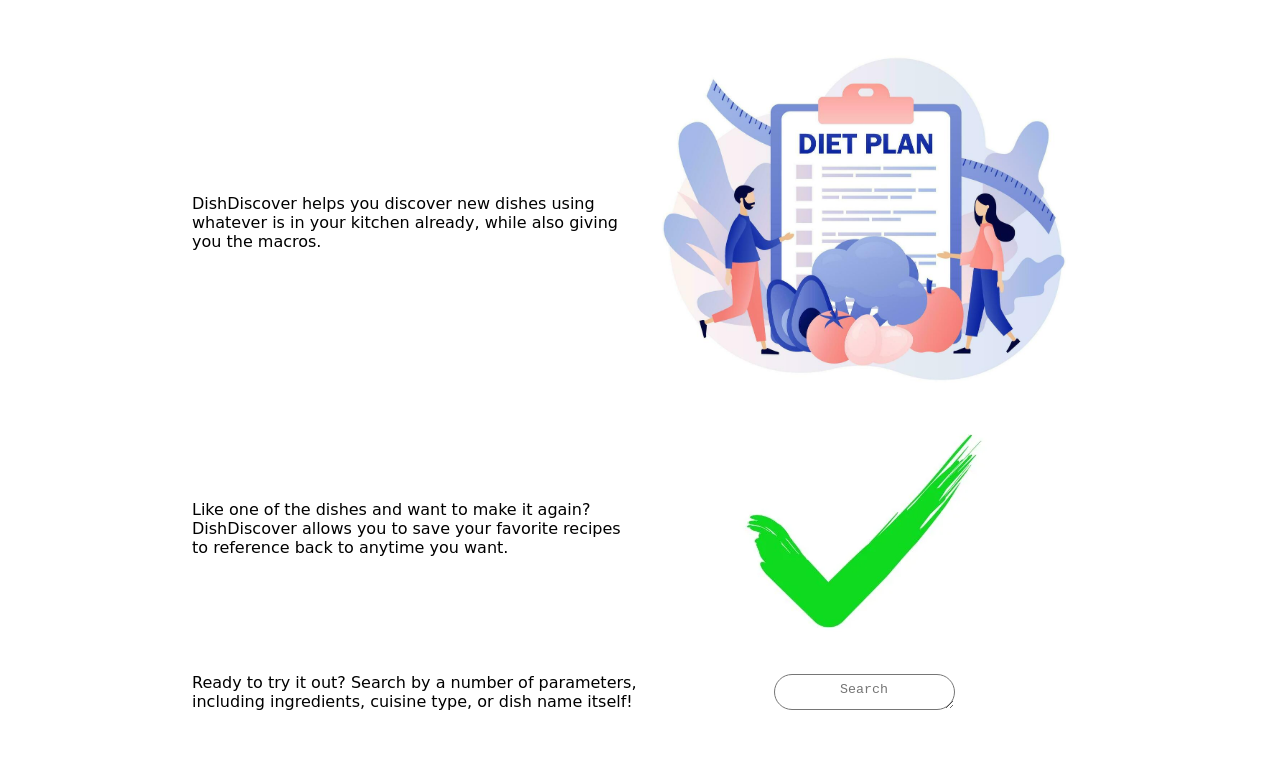
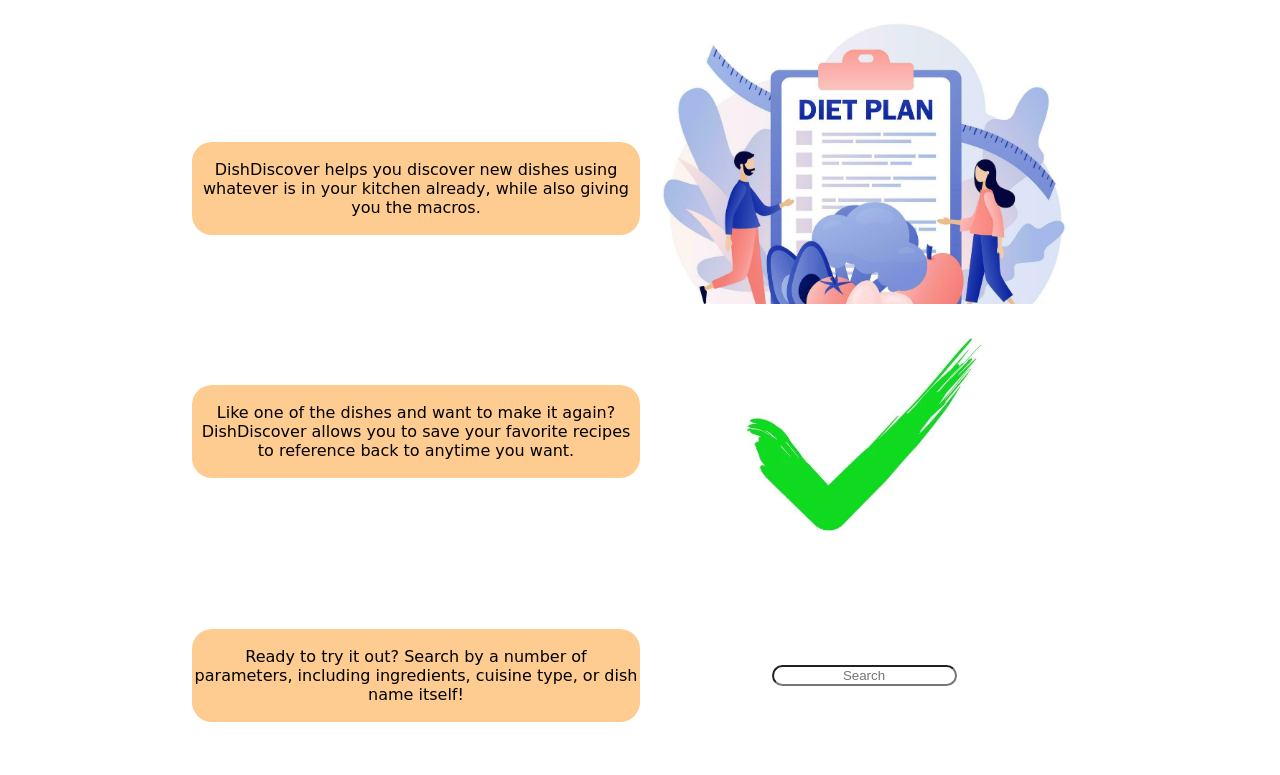
Before and after one commit to tran-christopher/Ajax-Project, a plain HTML site: page index.html in a window 1280 px wide. Shown: the part 75-850 px from the top of the page. Before the commit the page ends 802 px from the top, so only its background shows below. Drawn offline with Linux system fonts and the light colour scheme; a script that the page names is missing; a web font is replaced by a local one.

Commit message:
Recommitting again after fixing eslint problem #1

```diff
--- a/css/styles.css
+++ b/css/styles.css
@@ -7,17 +7,18 @@ button {
 }
 
 .orange {
-  background-color: #FECC90;
+  background-color: #fecc90;
 }
 
 .home-header {
   display: flex;
+  flex-wrap: wrap;
   justify-content: space-between;
   justify-content: space-around;
 }
 
 .tabs {
-  border-width: 0px;
+  border-width: 0;
   border-radius: 20px;
   padding-top: 5px;
   padding-bottom: 5px;
@@ -30,13 +31,19 @@ button {
   margin-left: 10px;
 }
 
+.home-body-whole {
+  display: flex;
+  flex-direction: column;
+  justify-content: space-between;
+}
+
 .home-body {
   display: flex;
   align-items: center;
   justify-content: center;
 }
 
-.rounded-search-bar {
+.rounded {
   border-radius: 20px;
 }
 
@@ -54,3 +61,20 @@ button {
   margin-left: 15%;
   margin-right: 15%;
 }
+
+.text-center {
+  text-align: center;
+}
+
+.height-margin {
+  height: 198.64px;
+  margin-top: 5%;
+}
+
+.para {
+  padding: 2px;
+}
+
+button:hover {
+  cursor: pointer;
+}
--- a/index.html
+++ b/index.html
@@ -1,16 +1,18 @@
-<!DOCTYPE html>
+<!doctype html>
 <html lang="en">
   <head>
-  <meta charset="UTF-8">
-  <meta name="viewport" content="width=device-width, initial-scale=1.0">
+    <meta charset="UTF-8" />
+    <meta name="viewport" content="width=device-width, initial-scale=1.0" />
     <title>AJAX Project</title>
-  <link rel="icon" href="images/favicon.ico">
-  <link rel="stylesheet" href="css/reset.css">
-  <link rel="stylesheet" href="css/layout.css">
-  <link rel="stylesheet" href="css/styles.css">
-  <link rel="preconnect" href="https://fonts.googleapis.com">
-  <link rel="preconnect" href="https://fonts.gstatic.com" crossorigin>
-  <link href="https://fonts.googleapis.com/css2?family=Short+Stack&display=swap" rel="stylesheet">
+    <link rel="icon" href="images/favicon.ico" />
+    <link rel="stylesheet" href="css/reset.css" />
+    <link rel="stylesheet" href="css/layout.css" />
+    <link rel="stylesheet" href="css/styles.css" />
+    <link rel="preconnect" href="https://fonts.googleapis.com" />
+    <link rel="preconnect" href="https://fonts.gstatic.com" crossorigin />
+    <link
+      href="https://fonts.googleapis.com/css2?family=Short+Stack&display=swap"
+      rel="stylesheet" />
   </head>
   <body>
     <header class="home-header">
@@ -23,46 +25,52 @@
         <button class="orange tabs" type="button">Browse</button>
       </div>
       <div class="align-self-vertical">
-      <textarea class="rounded-search-bar" placeholder="Search"></textarea>
+        <form>
+          <input class="rounded" placeholder="Search" required />
+        </form>
       </div>
     </header>
 
     <main>
-    <div class="margin-left-right-body">
-      <div class="home-body">
-        <div class="column-half">
-          <p>
-            DishDiscover helps you discover new dishes
-            using whatever is in your kitchen already,
-            while also giving you the macros.
+      <div class="home-body-whole margin-left-right-body">
+        <div class="home-body height-margin">
+          <div class="orange column-half rounded">
+            <p class="text-center para">
+              DishDiscover helps you discover new dishes using whatever is in
+              your kitchen already, while also giving you the macros.
             </p>
           </div>
           <div class="column-half">
-          <img src="images2/image 6.jpg" alt="Your link/path isn't working, fix it!">
+            <img
+              src="images2/image 6.jpg"
+              alt="Your link/path isn't working, fix it!" />
           </div>
         </div>
-      <div class="home-body">
-        <div class="column-half">
-          <p>
-          Like one of the dishes and want to make it again?
-          DishDiscover allows you to save your favorite
-          recipes to reference back to anytime you want.
+        <div class="home-body height-margin">
+          <div class="orange column-half rounded">
+            <p class="text-center para">
+              Like one of the dishes and want to make it again? DishDiscover
+              allows you to save your favorite recipes to reference back to
+              anytime you want.
             </p>
           </div>
           <div class="column-half">
-          <img src="images2/image 7.webp" alt="Your link/path isn't working, fix it!">
+            <img
+              src="images2/image 7.webp"
+              alt="Your link/path isn't working, fix it!" />
           </div>
         </div>
-      <div class="home-body">
-        <div class="column-half">
-          <p>
-            Ready to try it out? Search by a number of
-            parameters, including ingredients, cuisine
-            type, or dish name itself!
+        <div class="home-body height-margin">
+          <div class="orange column-half rounded">
+            <p class="text-center para">
+              Ready to try it out? Search by a number of parameters, including
+              ingredients, cuisine type, or dish name itself!
             </p>
           </div>
           <div class="column-half home-body">
-          <textarea class="rounded-search-bar" placeholder="Search"></textarea>
+            <form>
+              <input class="rounded" placeholder="Search" required />
+            </form>
           </div>
         </div>
       </div>
--- a/js/main.js
+++ /dev/null
@@ -1 +0,0 @@
-console.log('hello');
```
Lines whose indentation alone changed are shown as unchanged.
